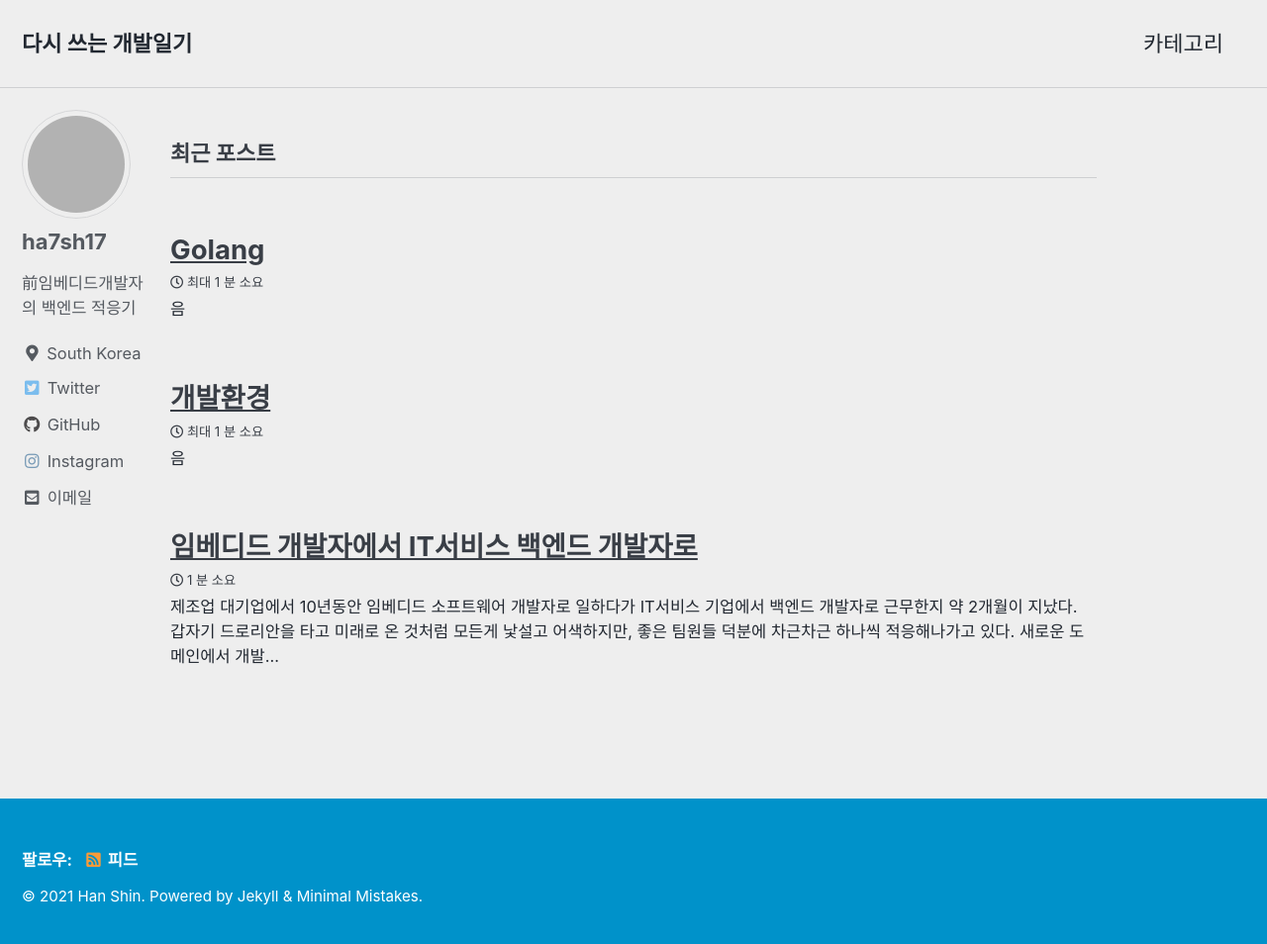
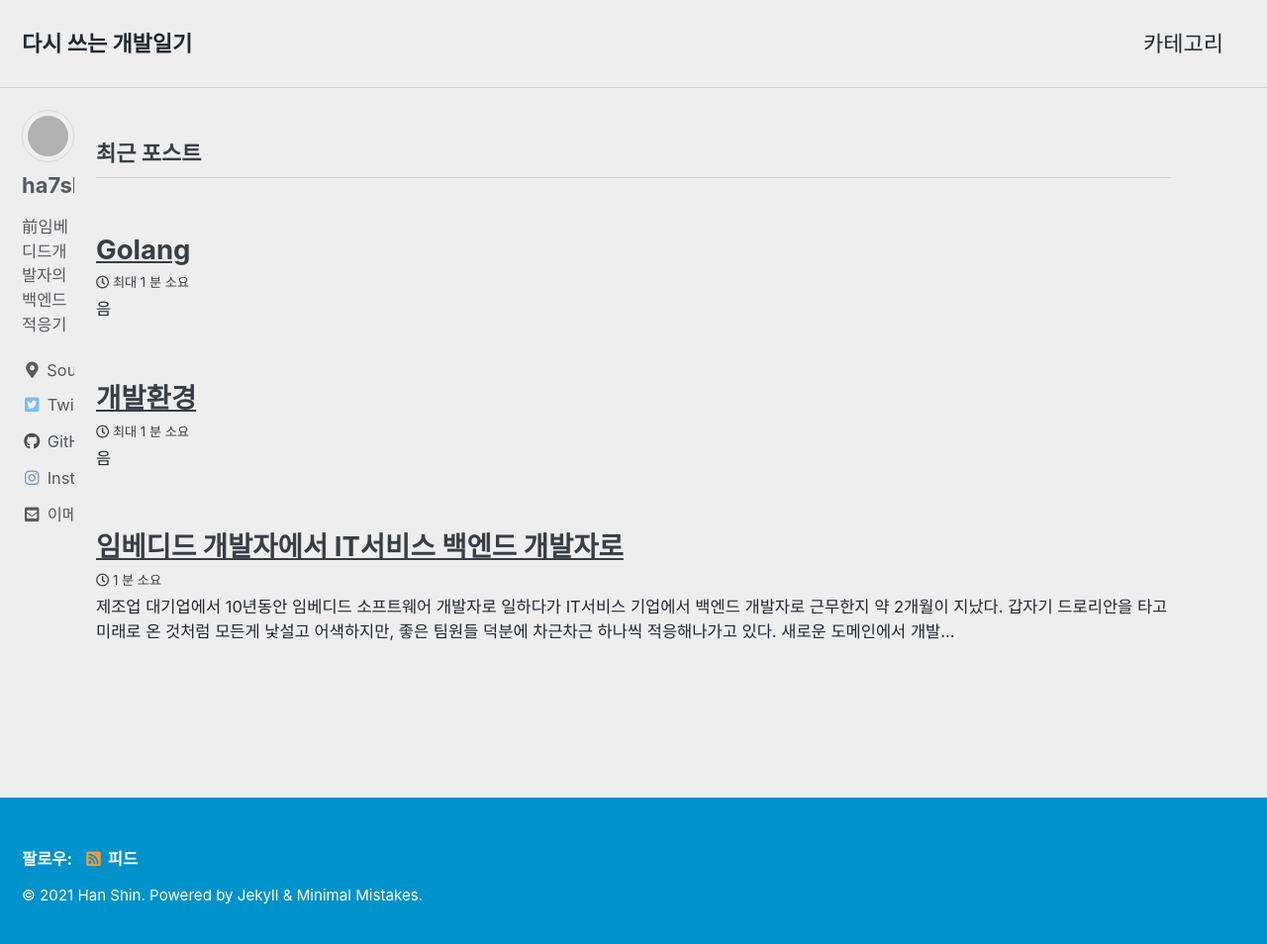
Before and after one commit to ha7sh17/ha7sh17.github.io, a Jekyll site: the page built from index.html, in a window 1280 px wide and 961 px high. Shown: the top 954 px of the window at 99% size. Built offline with Jekyll 4.4.1, drawn with Linux system fonts in a browser that asks for light colours; cached includes are drawn as plain includes; the list of posts is cut into pages by our own code; grey boxes are pictures that could not be loaded.

Commit message:
Change layout

```diff
--- a/_sass/minimal-mistakes/_variables.scss
+++ b/_sass/minimal-mistakes/_variables.scss
@@ -151,9 +151,9 @@ $max-width: $x-large !default;
    Grid
    ========================================================================== */
 
-$right-sidebar-width-narrow: 100px !default;
-$right-sidebar-width: 150px !default;
-$right-sidebar-width-wide: 200px !default;
+$right-sidebar-width-narrow: 50px !default;
+$right-sidebar-width: 75px !default;
+$right-sidebar-width-wide: 100px !default;
 
 /*
    Other
```
